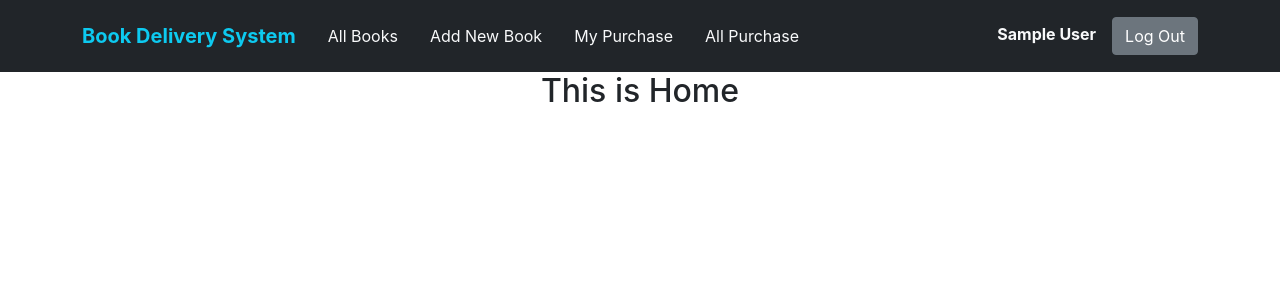
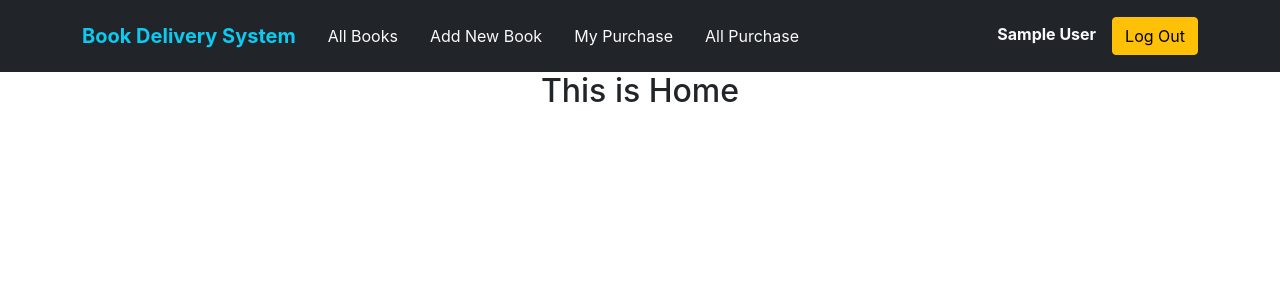
Before and after one commit to emonShimoul/book-delivery-system-react-client, a React (Create React App) app: page / in a window 1280 px wide. Shown: the top 300 px of the page. Built offline with nearby package versions, Linux system fonts and the light colour scheme; no server answers; sample sign-in values are in the browser's storage.

Commit message:
logout button color

```diff
--- a/src/components/Header/Header.js
+++ b/src/components/Header/Header.js
@@ -49,7 +49,7 @@ const Header = () => {
                             :
                              <div>
                                  <span className='fw-bold text-light mt-2 ms-2 me-3'>{user.displayName}</span>
-                                <Button variant="secondary" onClick={handleLogOut}>Log Out</Button>
+                                <Button variant="warning" onClick={handleLogOut}>Log Out</Button>
                              </div>
                         }
                     </Form>
```
